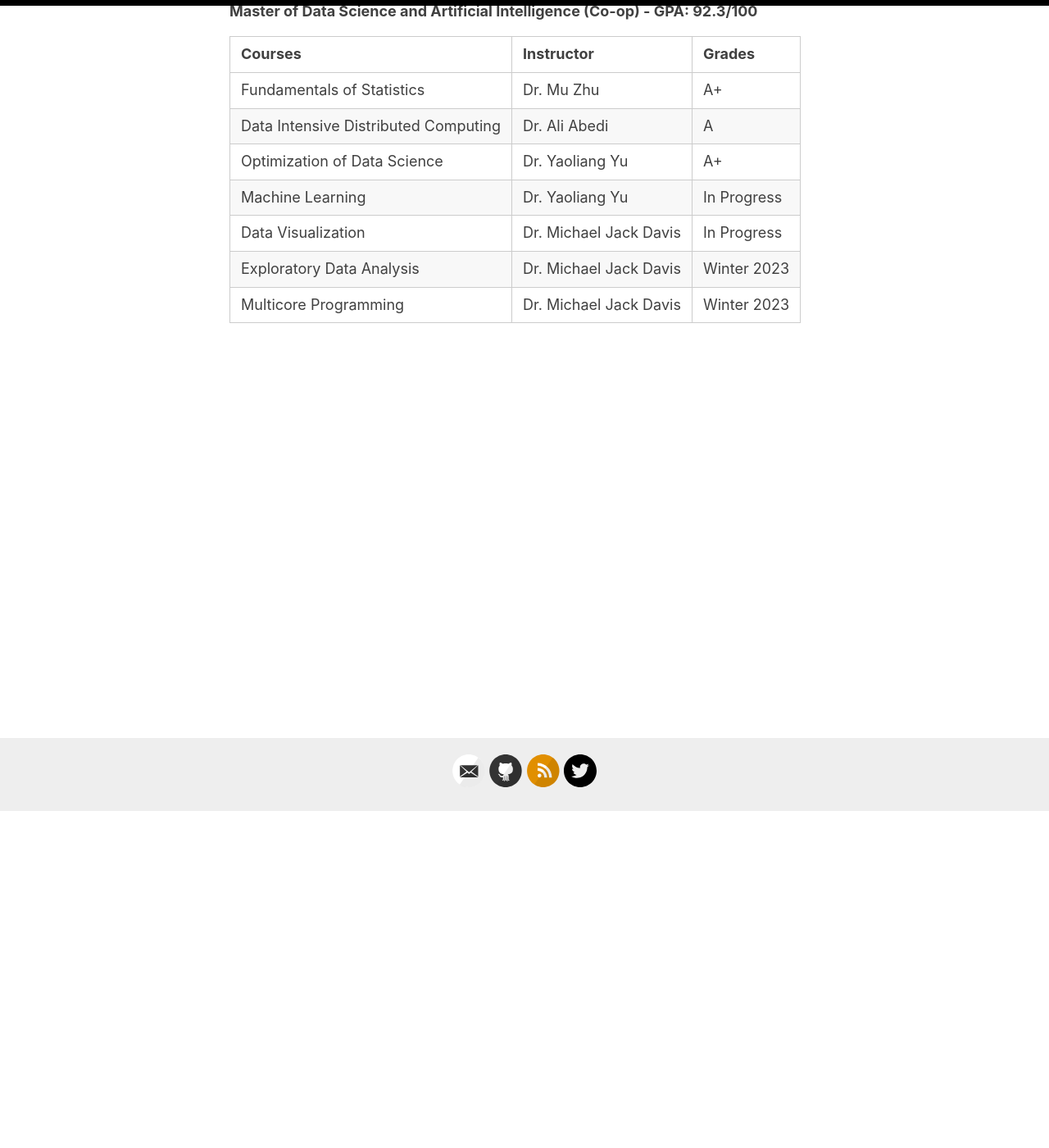
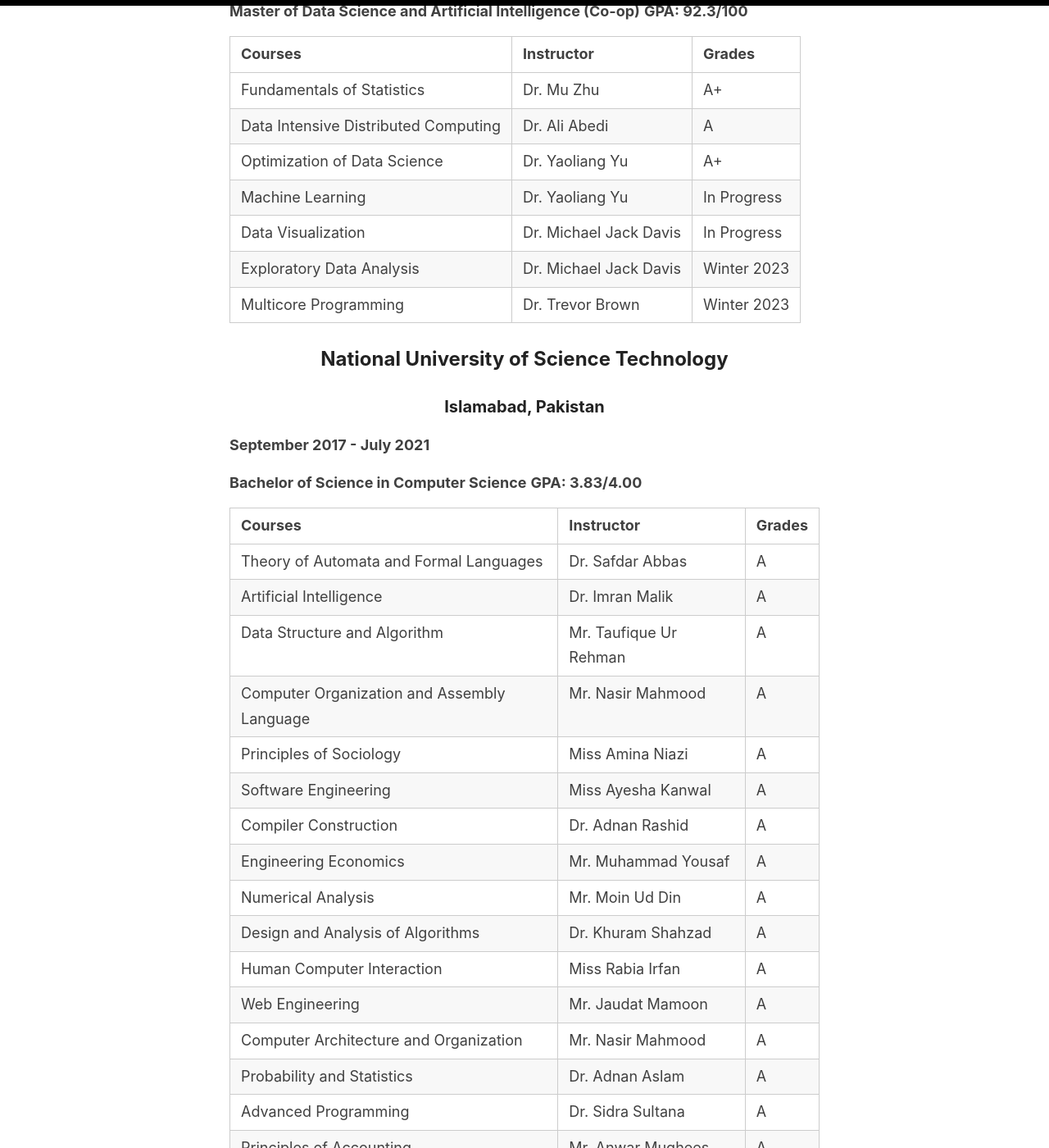
Before and after one commit to umaidmz/umaidmz.github.io, a Jekyll site: the page built from _pages/education.md, in a window 1280 px wide and 1400 px high, scrolled down 411 px. Shown: the whole window at 82% size. Built offline with Jekyll 4.4.1, drawn with Linux system fonts in a browser that asks for light colours; some of the changed text lies outside the part shown.

Commit message:
Added Education

```diff
--- a/_pages/education.md
+++ b/_pages/education.md
@@ -8,7 +8,8 @@
 ### Waterloo, Ontario, Canada
 **August 2021 - Present**
 
-**<span style="text-align:left;">Master of Data Science and Artificial Intelligence (Co-op) - GPA: 92.3/100</span>**
+**<span style="text-align:left;">Master of Data Science and Artificial Intelligence (Co-op)</span>**
+**<span style="text-align:left;">GPA: 92.3/100</span>**
 
 | Courses | Instructor | Grades |
 | ------- | ------ | ------|
@@ -18,4 +19,49 @@
 | Machine Learning | Dr. Yaoliang Yu | In Progress |
 | Data Visualization | Dr. Michael Jack Davis | In Progress |
 | Exploratory Data Analysis | Dr. Michael Jack Davis | Winter 2023 |
-| Multicore Programming | Dr. Michael Jack Davis | Winter 2023 |
+| Multicore Programming | Dr. Trevor Brown | Winter 2023 |
+
+
+## National University of Science Technology
+### Islamabad, Pakistan
+**September 2017 - July 2021**
+
+**<span style="text-align:left;">Bachelor of Science in Computer Science</span>**
+**<span style="text-align:left;">GPA: 3.83/4.00</span>**
+
+| Courses | Instructor | Grades |
+| ------- | ------ | ------|
+| Theory of Automata and Formal Languages | Dr. Safdar Abbas| A |
+| Artificial Intelligence | Dr. Imran Malik | A |
+| Data Structure and Algorithm | Mr. Taufique Ur Rehman | A |
+| Computer Organization and Assembly Language | Mr. Nasir Mahmood | A |
+| Principles of Sociology | Miss Amina Niazi | A |
+| Software Engineering | Miss Ayesha Kanwal | A |
+| Compiler Construction | Dr. Adnan Rashid | A |
+| Engineering Economics | Mr. Muhammad Yousaf | A |
+| Numerical Analysis | Mr. Moin Ud Din | A |
+| Design and Analysis of Algorithms | Dr. Khuram Shahzad | A |
+| Human Computer Interaction | Miss Rabia Irfan | A |
+| Web Engineering | Mr. Jaudat Mamoon | A |
+| Computer Architecture and Organization | Mr. Nasir Mahmood | A |
+| Probability and Statistics | Dr. Adnan Aslam | A |
+| Advanced Programming | Dr. Sidra Sultana | A |
+| Principles of Accounting | Mr. Anwar Mughees Alam | A |
+| Professional Ethics | Mr. Abdul Rahim Baloch | A |
+| Psychology | Miss Nayab Choudhary | A |
+| Object Oriented Programming | Miss Hania Aslam | A |
+| Digital Logic Design | Mr. Arshad Nazir | A |
+| Calculus I | Dr. Naila Amir | A |
+| Calculus II | Dr. Hina Munir | A |
+| Applied Physics | Dr. Imran Malik | A |
+| Digital Logic Design | Mr. Arshad Nazir | A |
+| Communication Skills | Miss Sehrish Alam | B+ |
+| Fundamentals of ICT | Dr. Muneeb Ullah | B+ |
+| Fundamental of Computer Programming | Dr. Sana Khalique | B+ |
+| Data Warehousing and Data Mining | Miss Rabia Irfan | B+ |
+| Operating System | Dr. Pakeeza Akram | B+ |
+| Computer Networks | Dr. Muhammad Zeeshan | B+ |
+| Deep Learning | Dr. Muhammad Shahzad | B+ |
+| Database Systems | Miss Ayesha Asif | B+ |
+| Linear Algebra | Dr. Hina Munir | B+ |
+| Entrepreneurship | Mr. Majid Maqbool | B+ |
```
